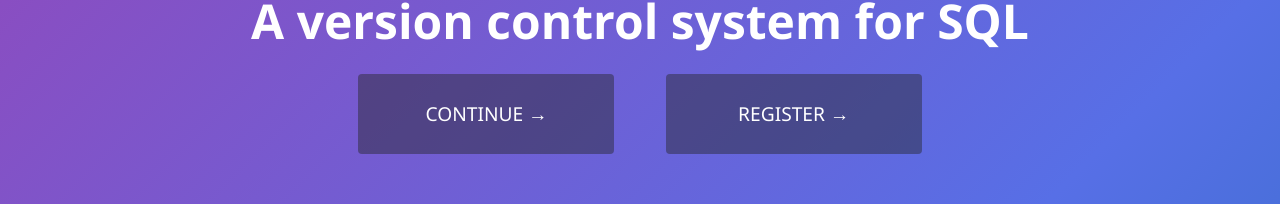
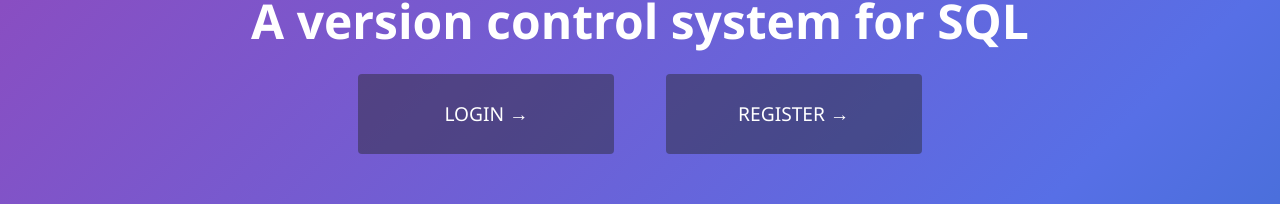
Before and after one commit to GQL-Project/gql_client, a Next.js app: page / in a window 1280 px wide. Shown: the part 464-668 px from the top of the page. Built offline with nearby package versions, Linux system fonts and the light colour scheme.

Commit message:
Changed welcome screen text

```diff
--- a/pages/index.tsx
+++ b/pages/index.tsx
@@ -51,7 +51,7 @@ function Home(): JSX.Element {
                   backgroundColor: "rgba(34, 34, 34, 0.438)",
                 }}
               >
-                Continue →
+                Login →
               </Button>
             </Link>
             <Link href="/register">
```
